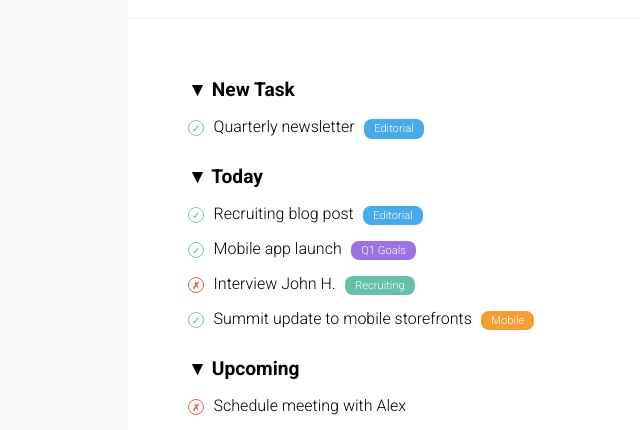
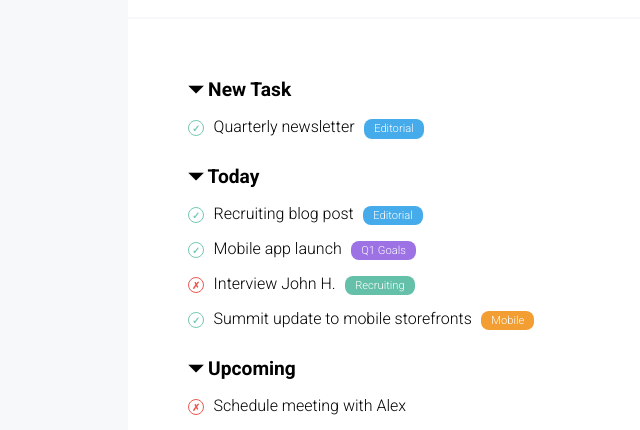
Before and after one commit to matte887/html-css-toboolist, a plain HTML site: page index.html in a window 1280 px wide. Shown: the part 185-615 px from the top of the page, 0-640 px from the left. Drawn offline with Linux system fonts and the light colour scheme.

Commit message:
ritocco list head

```diff
--- a/index.html
+++ b/index.html
@@ -31,12 +31,12 @@
     <main>
         <div class="container ptl">
             <ul>
-                <li class="list-head">&#9660; New Task</li>
+                <li class="list-head">&#9207; New Task</li>
                 <li class="list-item"><span class="check mark">&check;</span>Quarterly newsletter <span class="label blue">Editorial</span></li>
             </ul>
 
             <ul>
-                <li class="list-head">&#9660; Today</li>
+                <li class="list-head">&#9207; Today</li>
                 <li class="list-item"><span class="check mark">&check;</span>Recruiting blog post <span class="label blue">Editorial</span></li>
                 <li class="list-item"><span class="check mark">&check;</span>Mobile app launch <span class="label purple">Q1 Goals</span></li>
                 <li class="list-item"><span class="cross mark">&cross;</span>Interview John H. <span class="label aqua">Recruiting</span></li>
@@ -44,7 +44,7 @@
             </ul>
 
             <ul>
-                <li class="list-head">&#9660; Upcoming</li>
+                <li class="list-head">&#9207; Upcoming</li>
                 <li class="list-item"><span class="cross mark">&cross;</span>Schedule meeting with Alex</li>
                 <li class="list-item"><div class="check mark">&check;</div>Homepage refresh <span class="label pink">Website</span></li>
                 <li class="list-item"><div class="check mark">&check;</div>Onboard new Sales team members <span class="label green">Sales</span></li>
```
